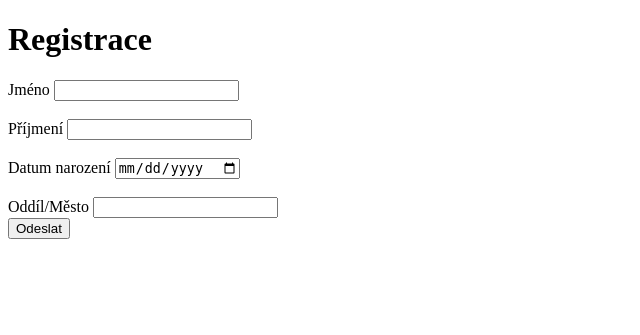
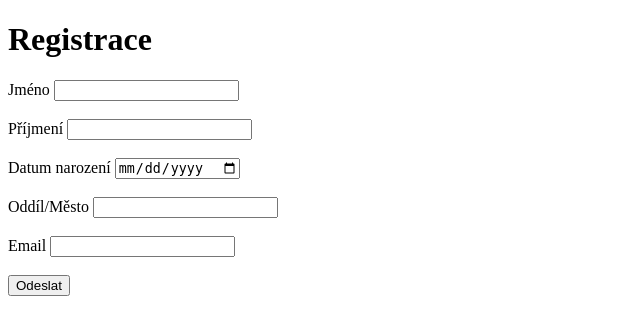
Before and after one commit to Tomiczech77/running_race, a Flask app: page / in a window 1280 px wide. Shown: the top 335 px of the page, without its empty margins (0-640 px from the left). Run offline with Flask 3, Linux system fonts and the light colour scheme.

Commit message:
přidal jsem do formuláře email

```diff
--- a/app.py
+++ b/app.py
@@ -1,7 +1,7 @@
 from flask import Flask, render_template
 from flask_wtf import FlaskForm
 from wtforms import StringField, SubmitField, DateField
-from wtforms.validators import DataRequired, Length
+from wtforms.validators import DataRequired, Length, Email, InputRequired
 
 app = Flask(__name__) # Argument __name__ je jméno modulu – Flask podle něj hledá soubory, které k aplikaci patří (static a templates).
 app.secret_key = "secretKey"  # Secret key pro CSRF ochranu, měl by být unikátní pro tvou aplikaci
@@ -12,6 +12,7 @@ class RegisterForm(FlaskForm):
     second_name = StringField("Příjmení", validators=[DataRequired(), Length(min=2, max=20)])
     birthdate = DateField("Datum narození", validators=[DataRequired()])
     club_town = StringField("Oddíl/Město", validators=[DataRequired(), Length(min=2, max=20)])
+    email = StringField("Email", validators=[InputRequired(), Email()])
     submit = SubmitField("Odeslat")
 
 # Routing pro zobrazení a zpracování formuláře
@@ -25,7 +26,8 @@ def index():
         second_name = form.second_name.data
         birthdate = form.birthdate.data
         club_town = form.club_town.data
+        email = form.email.data
 
-        return f"Vítej, {first_name}, {second_name}, {birthdate}, {club_town}!"
+        return f"Vítej, {first_name}, {second_name}, {birthdate}, {club_town}, {email}!"
 
     return render_template("index.html", title = title_page, form=form)
--- a/templates/index.html
+++ b/templates/index.html
@@ -24,8 +24,15 @@
             {{ form.birthdate() }} {# Vykreslení pole pro datum narození #}
         </div>
         <br>
+        <div>
             {{ form.club_town.label }} {# Vykreslení popisku pole #}
             {{ form.club_town() }} {# Vykreslení pole pro oddíl nebo město #}
+        </div>
+        <br>
+        <div>
+            {{ form.email.label }} {# Vykreslení popisku pole #}
+            {{ form.email() }} {# Vykreslení pole pro email #}
+        </div>
         <br>
         <div>
             {{ form.submit() }} {# Vykreslení tlačítka pro odeslání formuláře #}
```
